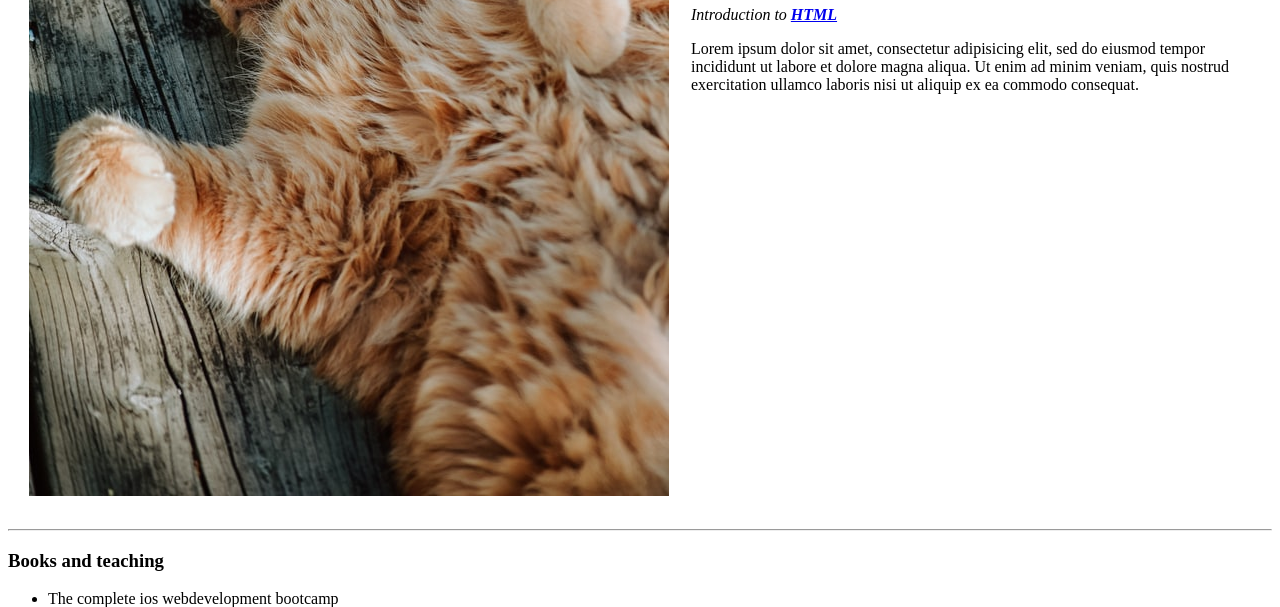
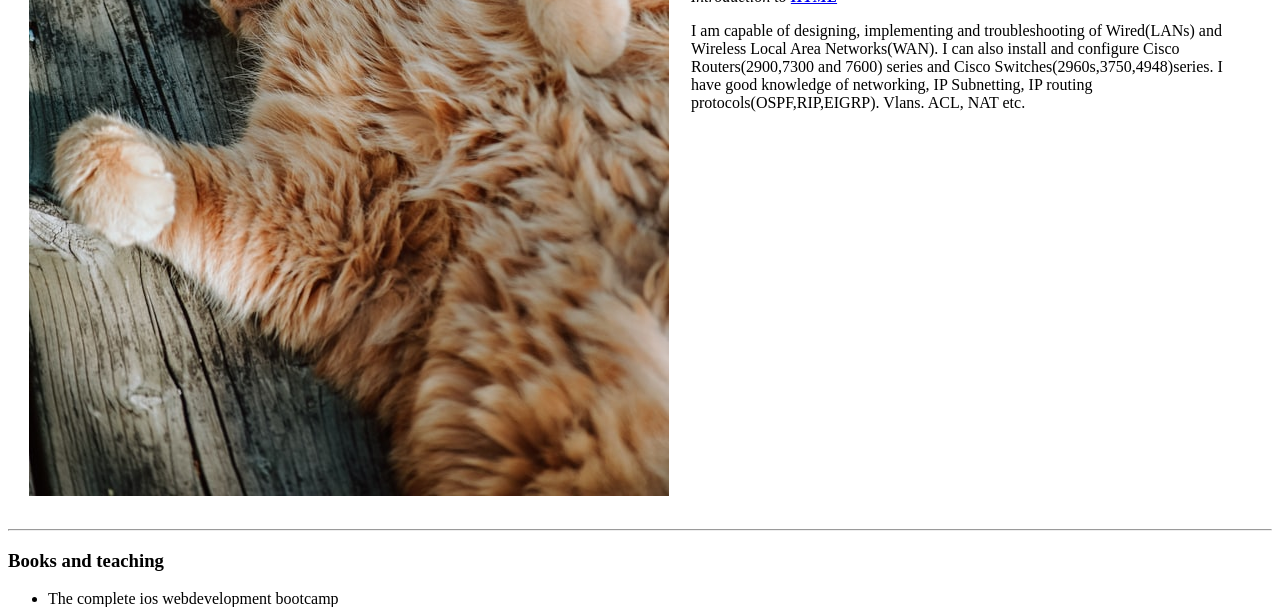
Before and after one commit to Abu-Fahtimoh/cv, a plain HTML site: page index.html in a window 1280 px wide. Shown: the part 493-1100 px from the top of the page. Drawn offline with Linux system fonts and the light colour scheme.

Commit message:
Update index.html

```diff
--- a/index.html
+++ b/index.html
@@ -13,7 +13,10 @@
       <td>
         <h1>Ibraheem Basorun</h1>
         <p><em>Introduction to <strong> <a href="https://developer.mozilla.org/en-US/docs/Web/HTML">HTML</a></strong> </em></p>
-        <p>Lorem ipsum dolor sit amet, consectetur adipisicing elit, sed do eiusmod tempor incididunt ut labore et dolore magna aliqua. Ut enim ad minim veniam, quis nostrud exercitation ullamco laboris nisi ut aliquip ex ea commodo consequat. </p>
+        <p>I am capable of designing, implementing and troubleshooting of Wired(LANs) and Wireless Local Area Networks(WAN).
+I can also install and configure Cisco Routers(2900,7300 and 7600) series and Cisco Switches(2960s,3750,4948)series.
+I have good knowledge of networking, IP Subnetting, IP routing protocols(OSPF,RIP,EIGRP). Vlans. ACL, NAT etc.
+ </p>
       </td>
     </tr>
   </table>
```
